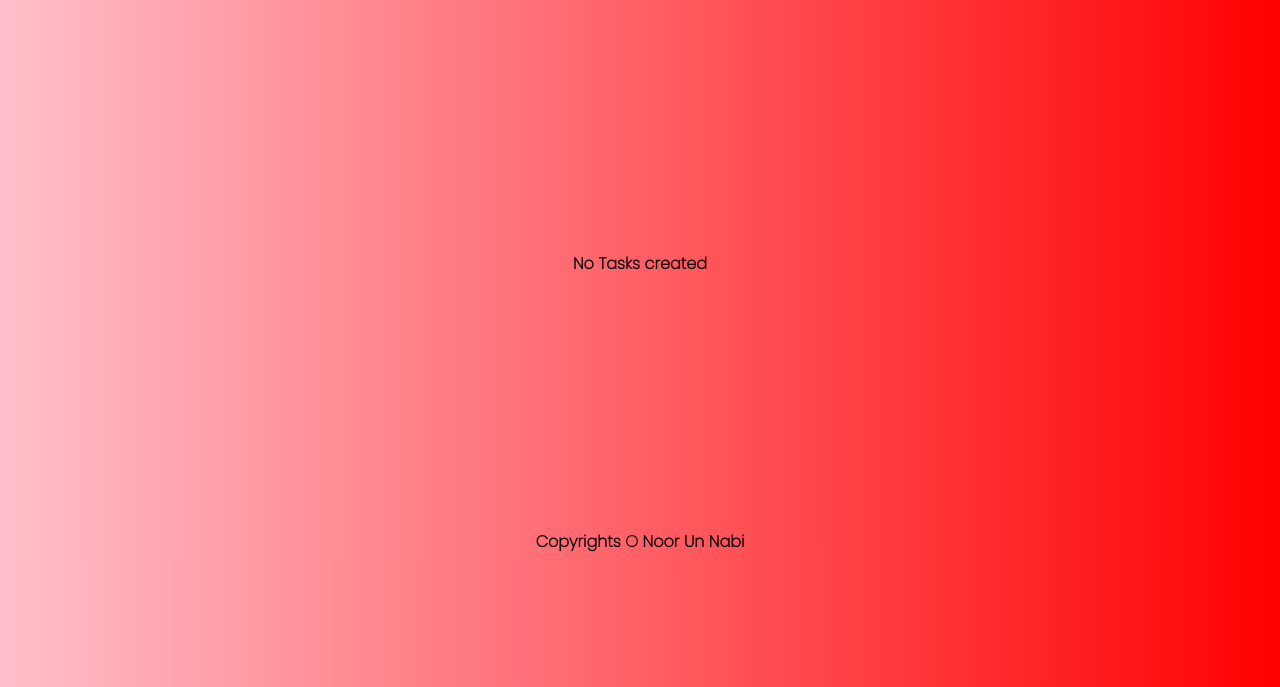
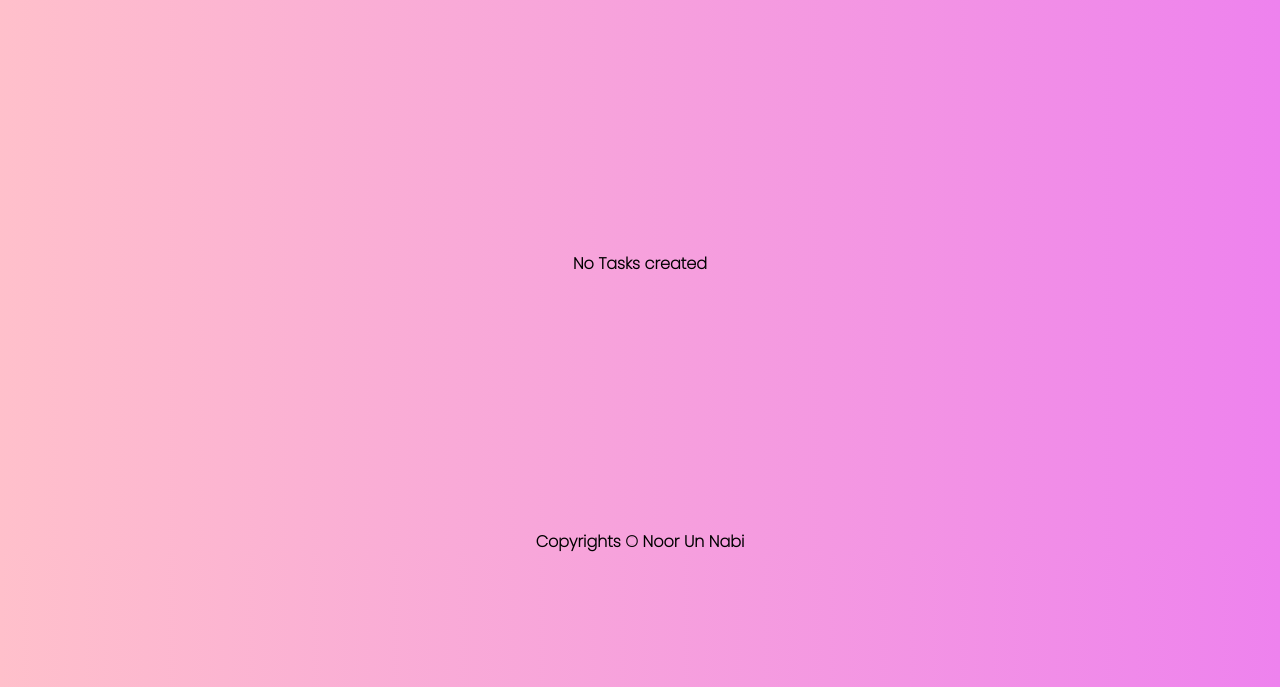
Before and after one commit to noorunanbi1999/MyToDoList, a plain HTML site: page index.html in a window 1280 px wide. Shown: the part 113-800 px from the top of the page. Drawn offline with Linux system fonts and the light colour scheme.

Commit message:
Update style.css

```diff
--- a/css/style.css
+++ b/css/style.css
@@ -6,7 +6,7 @@
 }
 
 body {
-  background-image: linear-gradient(90deg, pink, red);
+  background-image: linear-gradient(90deg, pink, violet);
 }
 
 #mainHeading {
```
